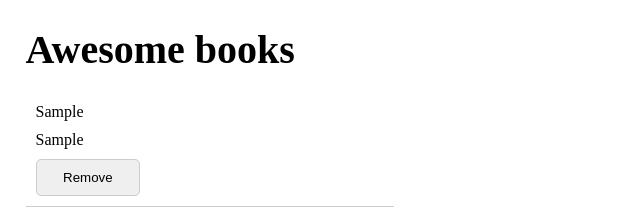
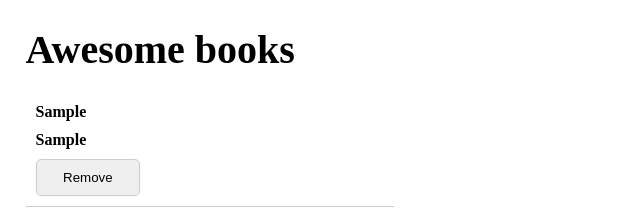
Before and after one commit to Ochiengsteven/awesome-bks, a website: page index.html in a window 1280 px wide. Both pictures are taken after typing "Sample", "Sample" into the empty fields and a click on the button "Add". Shown: the top 214 px of the page, 0-640 px from the left. Drawn offline with Linux system fonts and the light colour scheme.

Commit message:
change fontweight for book-plate text

```diff
--- a/style.css
+++ b/style.css
@@ -46,3 +46,7 @@ button {
     gap: 10px;
     border-bottom: 1px solid #ccc;
 }
+
+.book-plate p{
+  font-weight: bold;
+}
```
